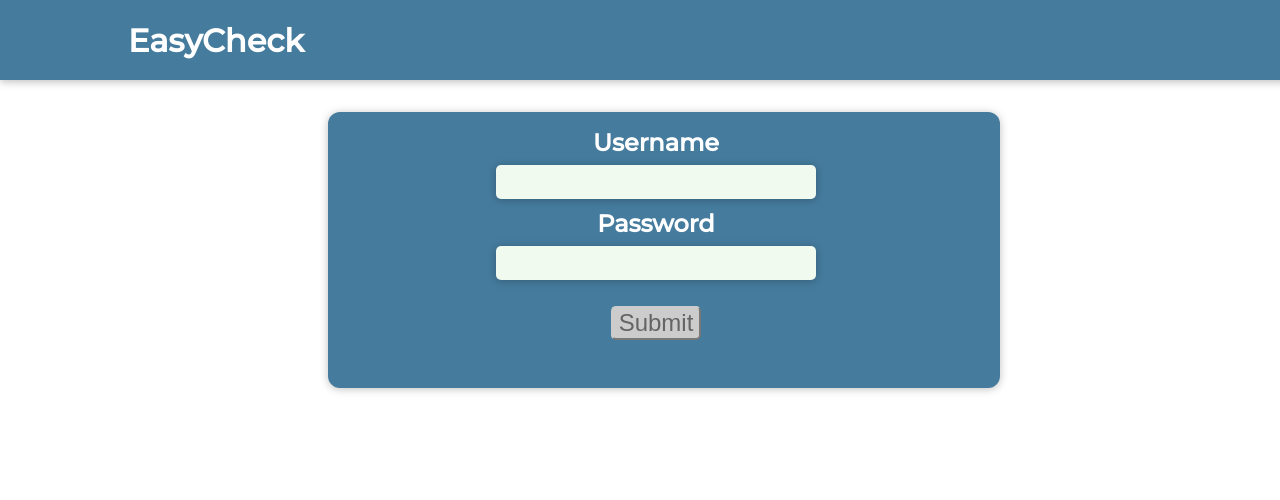
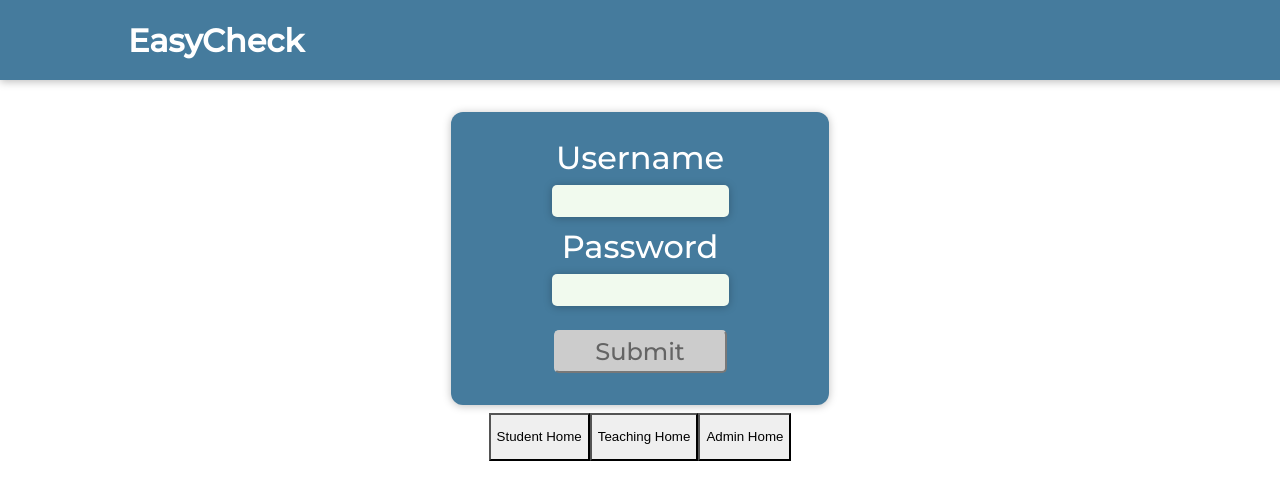
Before and after one commit to WilliamC21/Student-Attendance-App, a Next.js app: page / in a window 1280 px wide. Shown: the top 500 px of the page. Built offline with nearby package versions, Linux system fonts and the light colour scheme.

Commit message:
CSS for login

```diff
--- a/components/LoginForm.js
+++ b/components/LoginForm.js
@@ -1,3 +1,4 @@
+import React from "react";
 import useInput from "./hooks/use-input";
 import Styles from "./LoginForm.module.css";
 const isNotEmpty = (value) => value.trim() !== "";
--- a/components/LoginForm.module.css
+++ b/components/LoginForm.module.css
@@ -1,7 +1,7 @@
 @import url("https://fonts.googleapis.com/css2?family=Inter&family=Montserrat:wght@500&display=swap");
 
 .form-control {
-  margin-bottom: 0;
+  margin: auto;
   justify-content: center;
   text-align: center;
 }
@@ -10,22 +10,23 @@
   display: block;
   font-family: "Montserrat", Courier, monospace;
   color: white;
-  font-size: 1.5rem;
+  font-size: 2rem;
+  padding-top: 10px;
 }
 
 .form-control label {
-  font-weight: bold;
   margin-bottom: 0.5rem;
 }
 
 .form-control input {
-  margin-bottom: 10px;
   width: 50%;
+  margin: auto;
   border-radius: 5px;
   font-size: 1.5rem;
   border-color: transparent;
   box-shadow: 0 1px 8px rgba(0, 0, 0, 0.25);
   background-color: #f1faee;
+  padding: 0;
 }
 
 .form-control input:focus {
@@ -46,18 +47,22 @@
 }
 
 .form-actions {
-  padding: 1rem;
   align-self: center;
 }
 
 .form-actions button {
+  padding: 5px 0px 5px 0px;
+  width: 50%;
+  font-family: "Montserrat";
+  display: block;
   background-color: #f1faee;
-  color: f1faee;
+  color: #1d3557;
   display: block;
   margin: auto;
   border-radius: 5px;
   font-size: 1.5rem;
   border-color: transparent;
+  margin-top: 1.5rem;
 }
 
 .form-actions button:hover,
--- a/components/UI/Card.module.css
+++ b/components/UI/Card.module.css
@@ -2,7 +2,7 @@
   border-radius: 12px;
   box-shadow: 0 1px 8px rgba(0, 0, 0, 0.25);
   width: 100%;
-  justify-self: auto;
+  justify-self: center;
   background-color: #457b9d;
-  padding: 1rem 2rem 2rem 1rem;
+  padding: 1rem 1rem 2rem 1rem;
 }
--- a/pages/index.js
+++ b/pages/index.js
@@ -5,6 +5,7 @@ import React from "react";
 import Card from "../components/UI/Card";
 import Styles from "./index.module.css";
 import { Container } from "@chakra-ui/layout";
+import { Button } from "@chakra-ui/react";
 
 // import "./index.css";
 
@@ -22,6 +23,25 @@ const Index = () => {
           </Card>
         </div>
       </body>
+      <div className={Styles.loginContainer}>
+        <Link href="./Student/StudentHome">
+          <Button w="full">
+            <p>Student Home</p>
+          </Button>
+        </Link>
+
+        <Link href="./TeachingStaff/TeachingStaffHome">
+          <Button w="full">
+            <p>Teaching Home</p>
+          </Button>
+        </Link>
+
+        <Link href="./Admin/AdminHome">
+          <Button w="full">
+            <p>Admin Home</p>
+          </Button>
+        </Link>
+      </div>
     </React.Fragment>
   );
 };
--- a/pages/index.module.css
+++ b/pages/index.module.css
@@ -1,8 +1,8 @@
 @import url("https://fonts.googleapis.com/css2?family=Noto+Sans+JP:wght@400;700&display=swap");
 
 .loginContainer {
-  width: 50%;
-  margin: auto;
+  margin: 0 15% 0 15%;
+
   justify-self: center;
   justify-content: center;
 }
```
